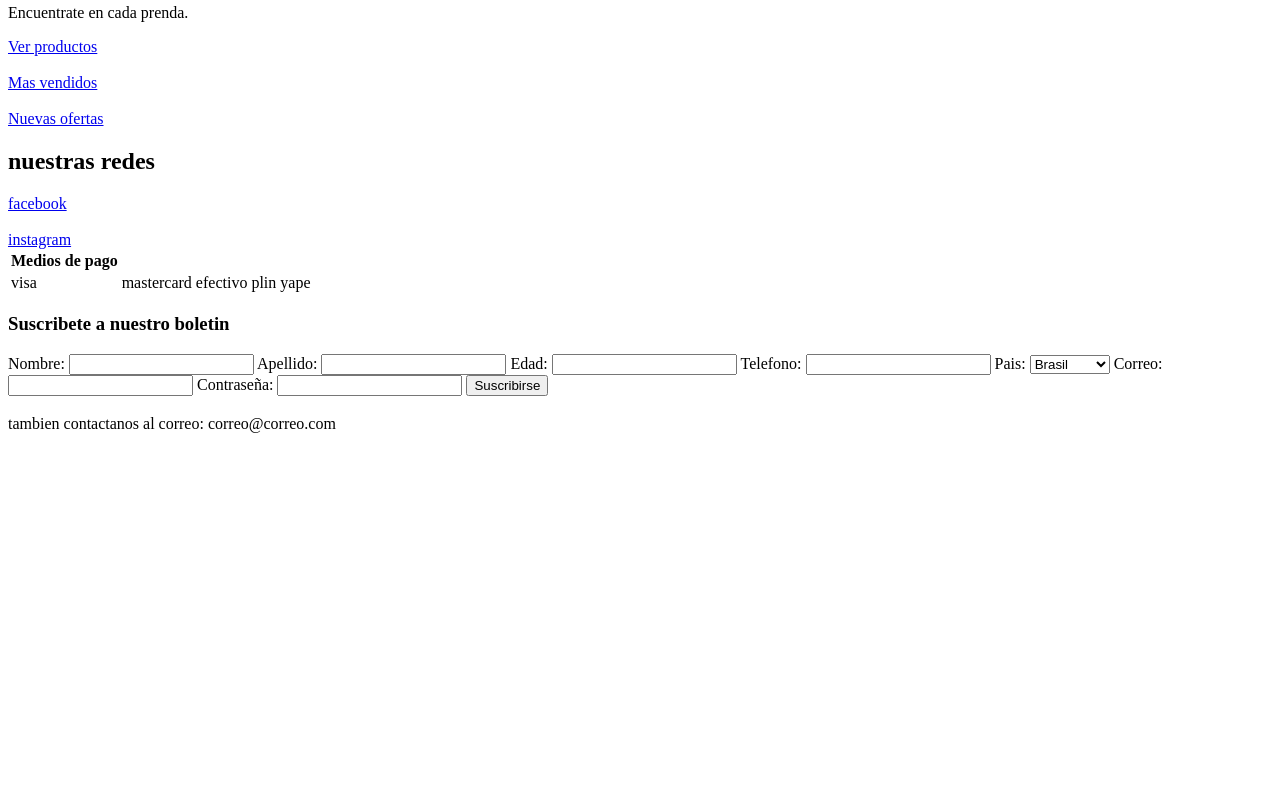
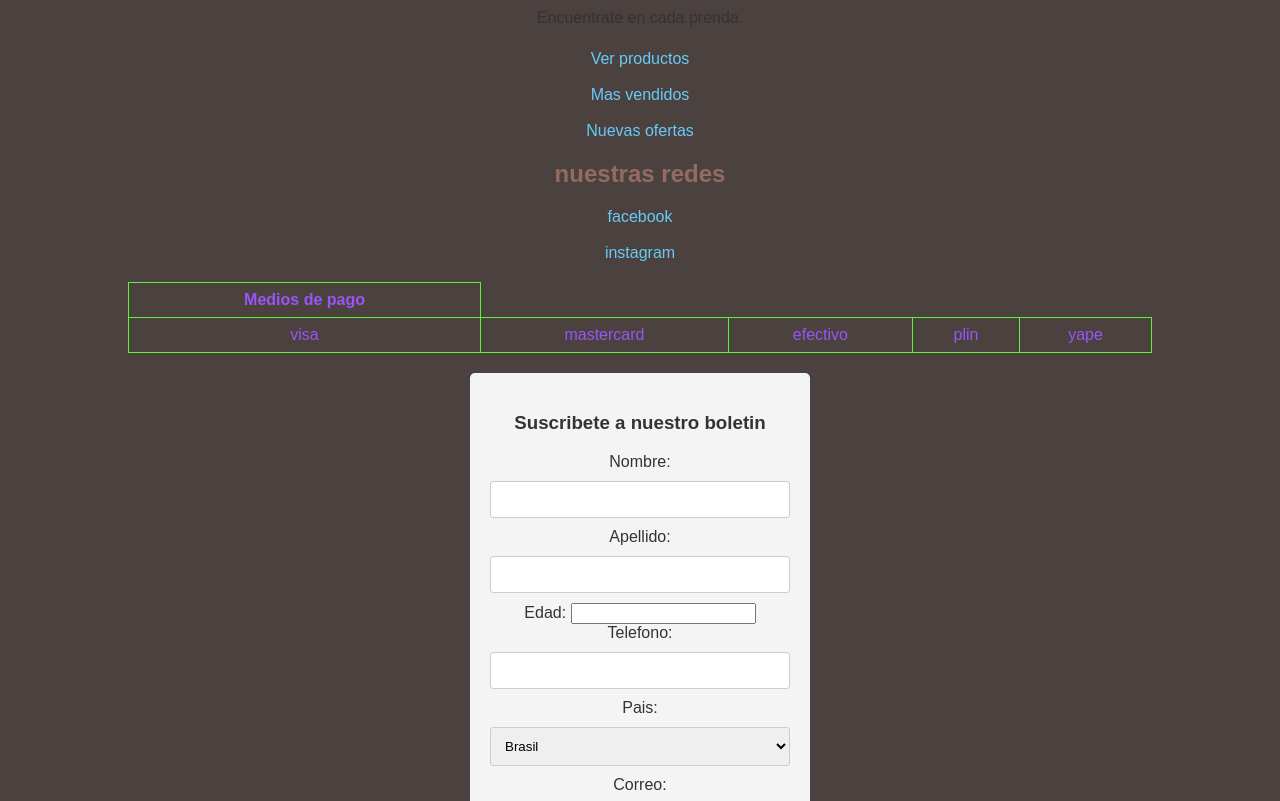
Before and after one commit to gianmauri12/file-C-Users-a9521-Desktop-html-20--20coderhouse-index.html, a plain HTML site: page index.html in a window 1280 px wide. Shown: the part 296-1097 px from the top of the page. Before the commit the page ends 800 px from the top, so only its background shows below. Drawn offline with Linux system fonts and the light colour scheme.

Commit message:
segunda version

```diff
--- a/index.html
+++ b/index.html
@@ -4,6 +4,7 @@
     <meta charset="UTF-8">
     <meta name="viewport" content="width=device-width, initial-scale=1.0">
     <title>Tiendas Bany</title>
+    <link rel="stylesheet" href="style.css">
 </head>
 <body>
     <h1>Bienvenido a Tiendas Bany</h1>
--- a/style.css
+++ b/style.css
@@ -1,2 +1,67 @@
-/* selector {
-    propiedad: valor;
+/* Estilo general */
+body {
+  background-color: #4b4240;
+  font-family: Arial, sans-serif;
+  color: #333;
+  margin: 0;
+  padding: 0;
+  text-align: center;
+}
+
+h1 {
+  color: #cca0a0;
+  margin-top: 20px;
+}
+
+h2 {
+  color: #946b60;
+  margin-top: 20px;
+}
+
+p {
+  font-size: 16px;
+  line-height: 1.5;
+  margin: 20px;
+}
+
+a {
+  color: #68caf7;
+  text-decoration: none;
+}
+
+a:hover {
+  text-decoration: underline;
+
+}
+
+table {
+  color: #9a54f7;
+  width: 80%;
+  margin: 20px auto;
+  border-collapse: collapse;
+}
+
+th, td {
+  border: 1px solid #5cf13e;
+  padding: 8px;
+}
+
+/* Estilo para el formulario */
+form {
+  background-color: #f4f4f4;
+  padding: 20px;
+  margin: 20px auto;
+  width: 300px;
+  border-radius: 5px;
+  box-shadow: 0 0 10px rgba(94, 82, 206, 0.1);
+}
+
+input[type="text"], input[type="email"], input[type="password"],input[type="edad"],
+input[type="tel"], select {
+  width: 100%;
+  padding: 10px;
+  margin: 10px 0;
+  border: 1px solid #ccc;
+  border-radius: 3px;
+  box-sizing: border-box;
+}
```
